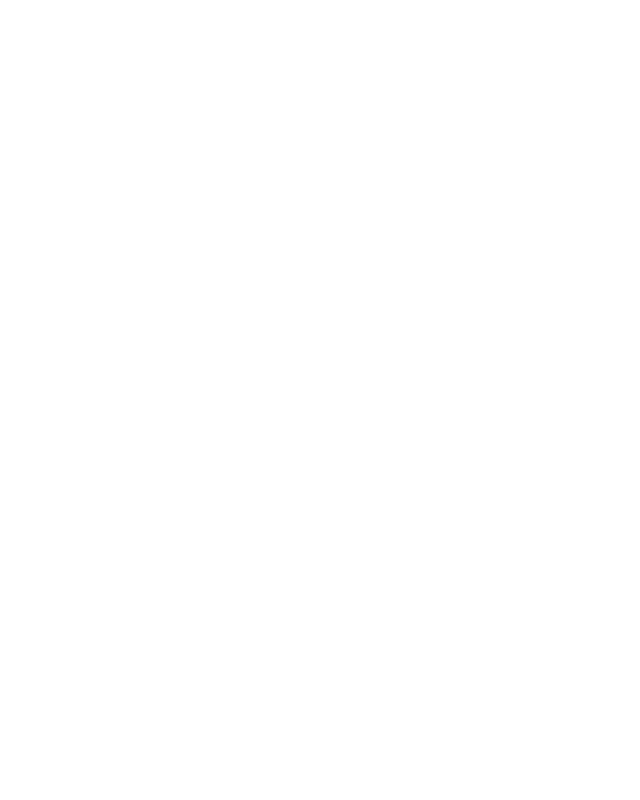
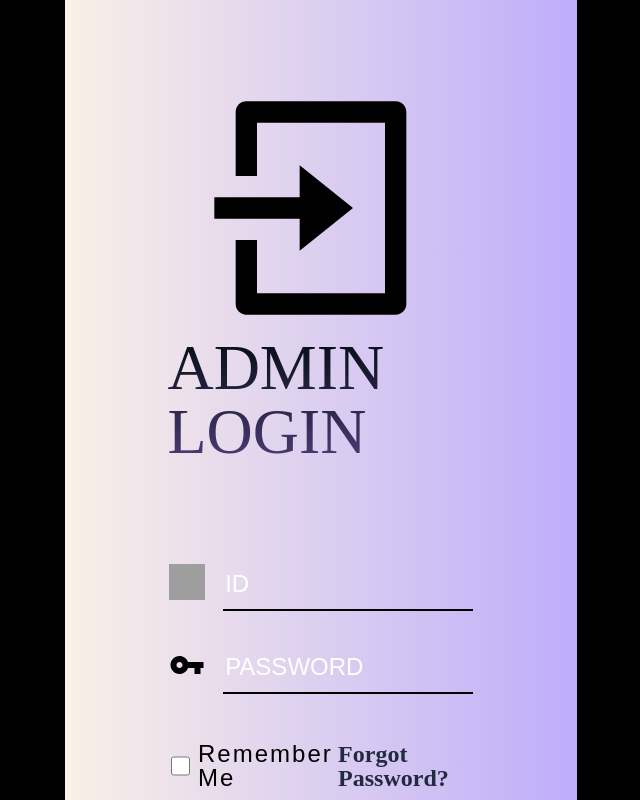
Before and after one commit to teamDry/dry-web-front, a React (Create React App) app: page /admins in a window 1280 px wide. Shown: the whole page, without its empty margins (319-959 px from the left). Built offline with nearby package versions, Linux system fonts and the light colour scheme; grey boxes are pictures that could not be loaded.

Commit message:
#4 - AdminApp에 LoginPage 매핑
애초에 관리자 페이지는 만드시 로그인 이후에 사용할 수 있게끔 하고싶어서 루트페이지를 로그인 페이지로 변경

```diff
--- a/src/pages/admins/AdminApp.tsx
+++ b/src/pages/admins/AdminApp.tsx
@@ -1,16 +1,18 @@
 import React, { Component } from 'react';
 import { BrowserRouter as Router, Route, Routes } from 'react-router-dom'; // Routes로 변경
 import MainPage from './MainPage';
-
+import LoginPage from './LoginPage';
+import SignUpPage from './SignUpPage';
 
 // Admin 페이지 쪽 App.tsx
 const AdminApp = () => {
 
-    return (
-        <Routes>
-          <Route path="main" element={<MainPage />} />
-        </Routes>
-    )
+  return (
+    <Routes>
+      <Route path="main" element={<MainPage />} />
+      <Route path="/" element={<LoginPage />} />
+    </Routes>
+  )
 
 }
 
```
